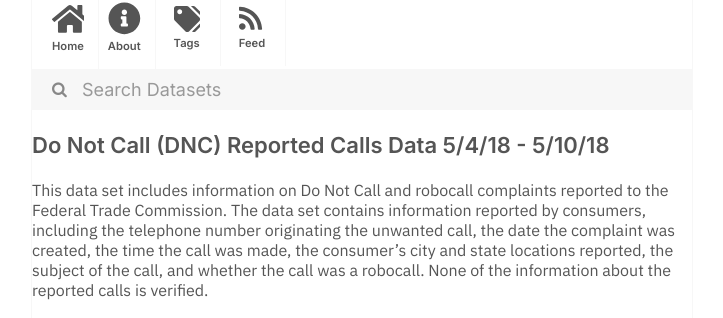
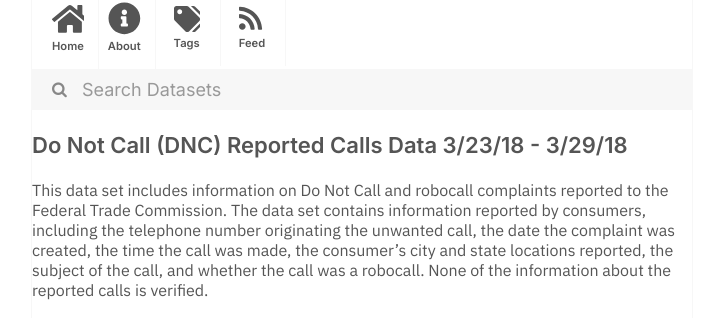
Before and after one commit to dayda-entities/federal-trade-commission, a Jekyll site: the page built from _posts/2020-11-12-do-not-call-dnc-reported-calls.md, in a window 1280 px wide. Shown: the part 216-534 px from the top of the page, without its empty margins (278-1001 px from the left). Built offline with Jekyll 4.4.1, drawn with Linux system fonts in a browser that asks for light colours.

Commit message:
Publish Data

```diff
--- a/_posts/2020-11-12-do-not-call-dnc-reported-calls.md
+++ b/_posts/2020-11-12-do-not-call-dnc-reported-calls.md
@@ -1,7 +1,7 @@
 ---
-title: Do Not Call (DNC) Reported Calls Data 5/4/18 - 5/10/18
-created: '2020-11-12T12:20:37.470532'
-modified: '2020-11-12T12:20:37.470541'
+title: Do Not Call (DNC) Reported Calls Data 3/23/18 - 3/29/18
+created: '2020-11-12T12:20:35.072150'
+modified: '2020-11-12T12:20:35.072161'
 state: active
 type: dataset
 tags:
@@ -12,7 +12,7 @@ tags:
   - Robocalls
 groups: []
 csv_url: >-
-  https://www.ftc.gov/sites/default/files/dnc_complaint_numbers_2018-05-07-11.csv
+  https://www.ftc.gov/sites/default/files/dnc_complaint_numbers_2018-03-26-30.csv
 json_url: ''
 layout: post
 
```
